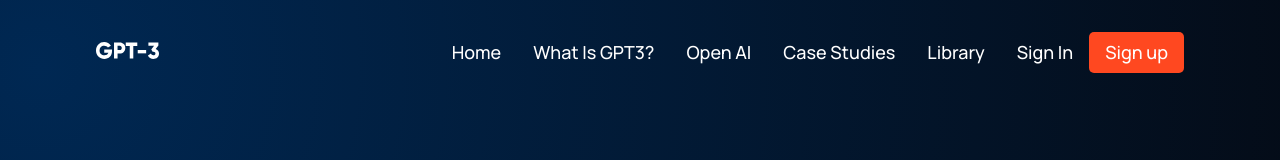
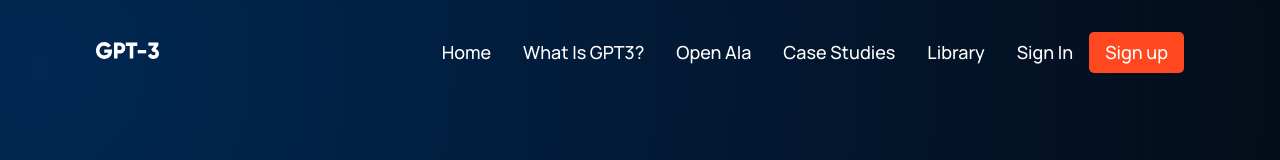
Before and after one commit to Lirim-99/GPT-3, a React (Create React App) app: page / in a window 1280 px wide. Shown: the top 160 px of the page. Built offline with nearby package versions, Linux system fonts and the light colour scheme.

Commit message:
first commit

```diff
--- a/src/components/navbar/navbar.jsx
+++ b/src/components/navbar/navbar.jsx
@@ -15,7 +15,7 @@ const Navbar = () => {
         <div className="gpt3__navbar-links_container">
           <p><a href="#home">Home</a></p>
           <p><a href="#wgpt3">What is GPT3?</a></p>
-          <p><a href="#possibility">Open AI</a></p>
+          <p><a href="#possibility">Open AIa</a></p>
           <p><a href="#features">Case Studies</a></p>
           <p><a href="#blog">Library</a></p>
         </div>
```
